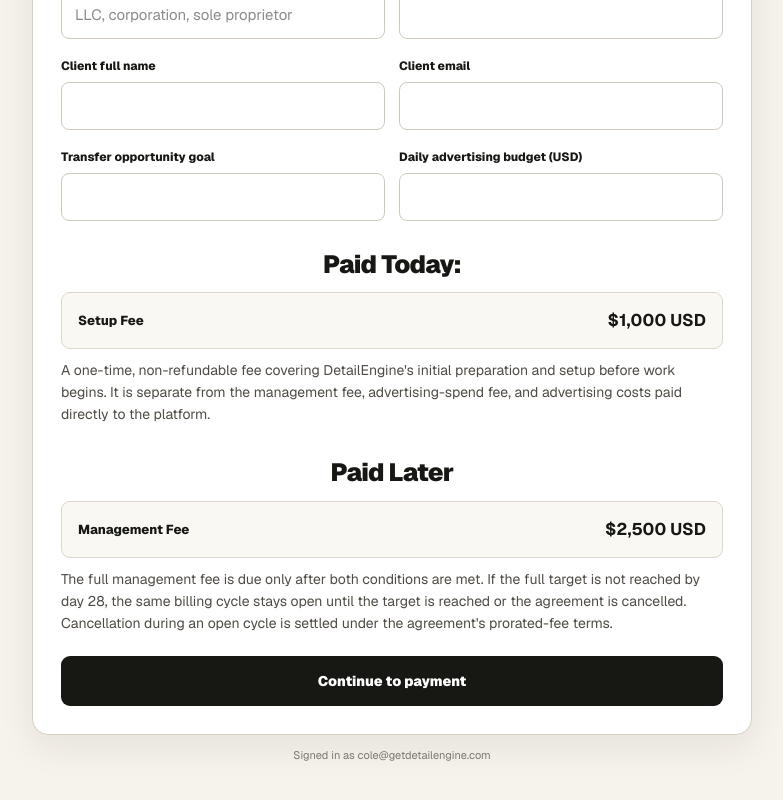
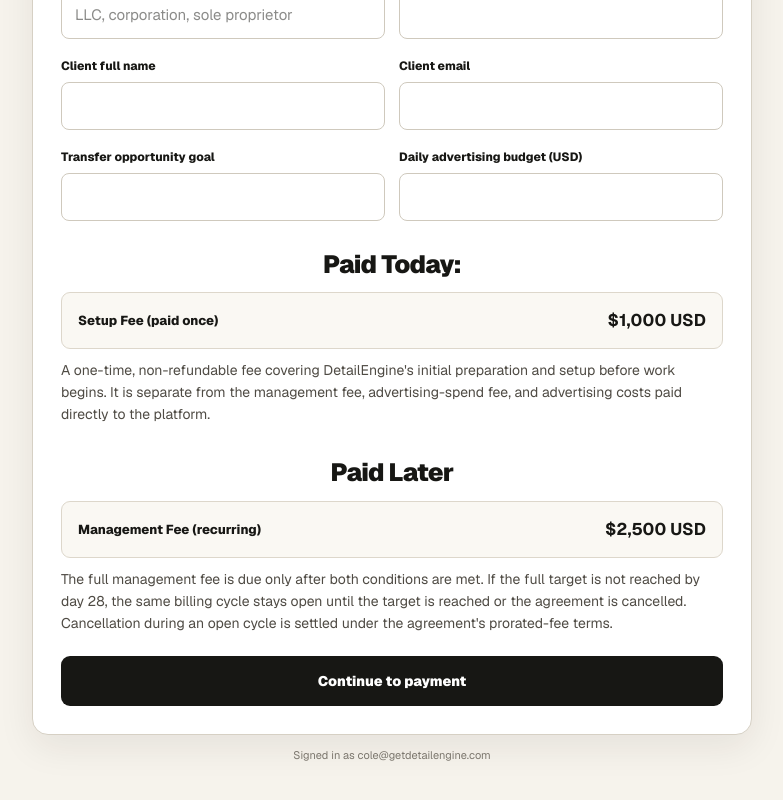
Before and after one commit to detailenginecole/detailengine-command-centre, a Next.js app: page /start-preview in a window 1280 px wide. Shown: the part 626-1426 px from the top of the page, without its empty margins (248-1031 px from the left). Built offline with nearby package versions, Linux system fonts and the light colour scheme.

Commit message:
Add fee frequency labels

```diff
--- a/app/start/SalesStartClient.tsx
+++ b/app/start/SalesStartClient.tsx
@@ -587,7 +587,7 @@ export function SalesStartClient({
 
               <h2 className={styles.paymentTimingHeading}>Paid Later</h2>
               <button className={`${styles.order} ${styles.editableOrder}`} type="button" onClick={() => openAmountEditor("retainer")} aria-label="Edit management fee">
-                <span>Management Fee</span><strong>{formatSetupFee(retainer)} USD</strong>
+                <span>Management Fee (recurring)</span><strong>{formatSetupFee(retainer)} USD</strong>
               </button>
               <p className={styles.feeDescription}>
                 The full management fee is due only after both conditions are met. If the full target is not reached by day 28, the same billing cycle stays open until the target is reached or the agreement is cancelled. Cancellation during an open cycle is settled under the agreement&apos;s prorated-fee terms.
@@ -612,14 +612,14 @@ function OrderSummary({ amountCad, onEdit }: { amountCad: number; onEdit?: () =>
   if (onEdit) {
     return (
       <button className={`${styles.order} ${styles.editableOrder}`} type="button" onClick={onEdit} aria-label="Edit setup fee">
-        <span>Setup Fee</span>
+        <span>Setup Fee (paid once)</span>
         <strong>{formatSetupFee(amountCad)} USD</strong>
       </button>
     );
   }
   return (
     <div className={styles.order}>
-      <span>Setup Fee</span>
+      <span>Setup Fee (paid once)</span>
       <strong>{formatSetupFee(amountCad)} USD</strong>
     </div>
   );
```
